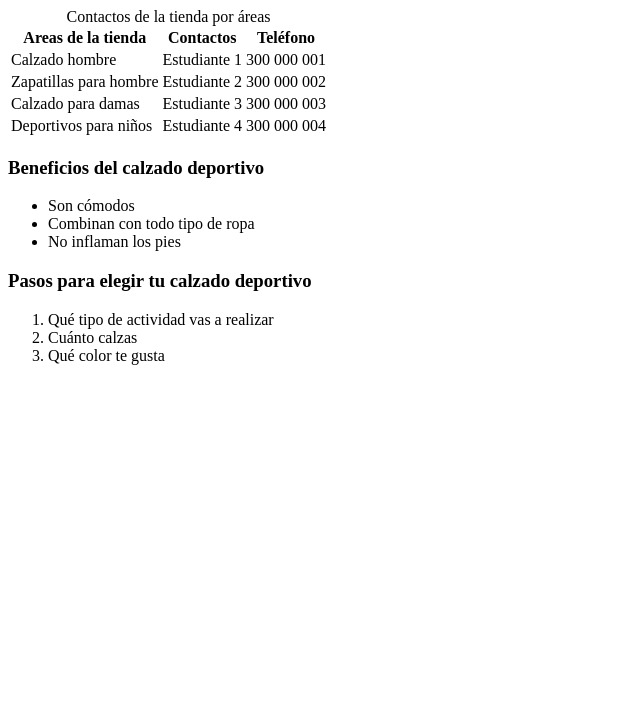
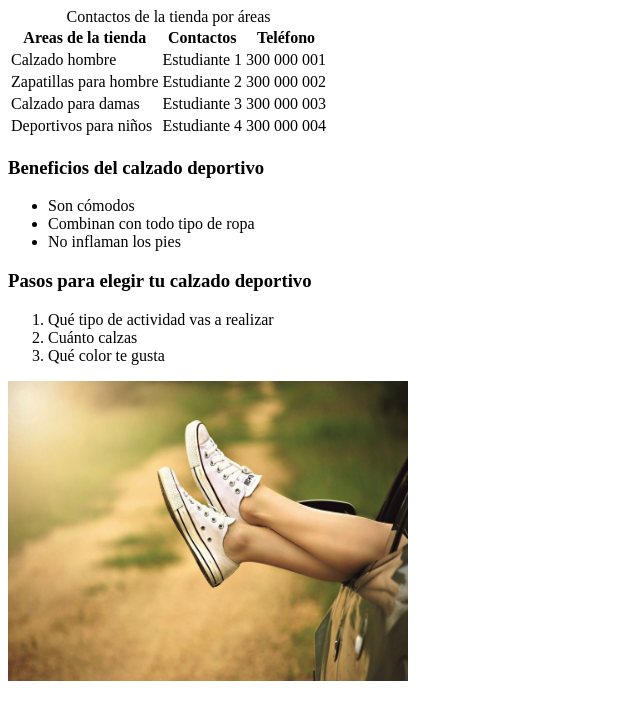
Before and after one commit to lore0523/G05_GIT, a plain HTML site: page index.html in a window 1280 px wide. Shown: the whole page, without its empty margins (0-640 px from the left). Drawn offline with Linux system fonts and the light colour scheme.

Commit message:
rama2 cuarto cambio

```diff
--- a/index.html
+++ b/index.html
@@ -54,5 +54,7 @@
         <li>Cuánto calzas</li>
         <li>Qué color te gusta</li>
     </ol>
+
+    <img src="shoes.jpg" alt="deportivos" width="400" height="300"><br/>
 </body>
 </html>
```
Also changed, not shown: shoes.jpg (added).
